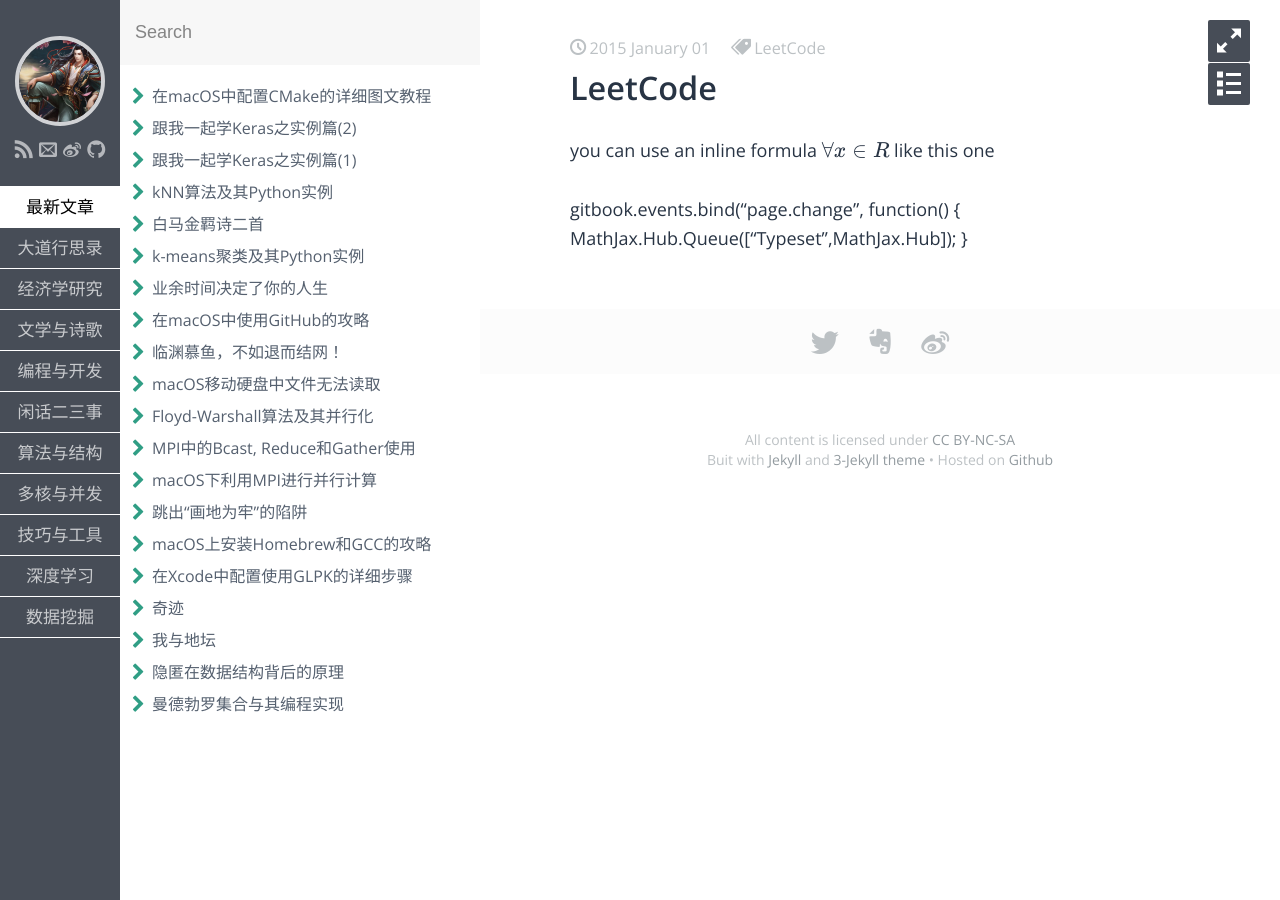
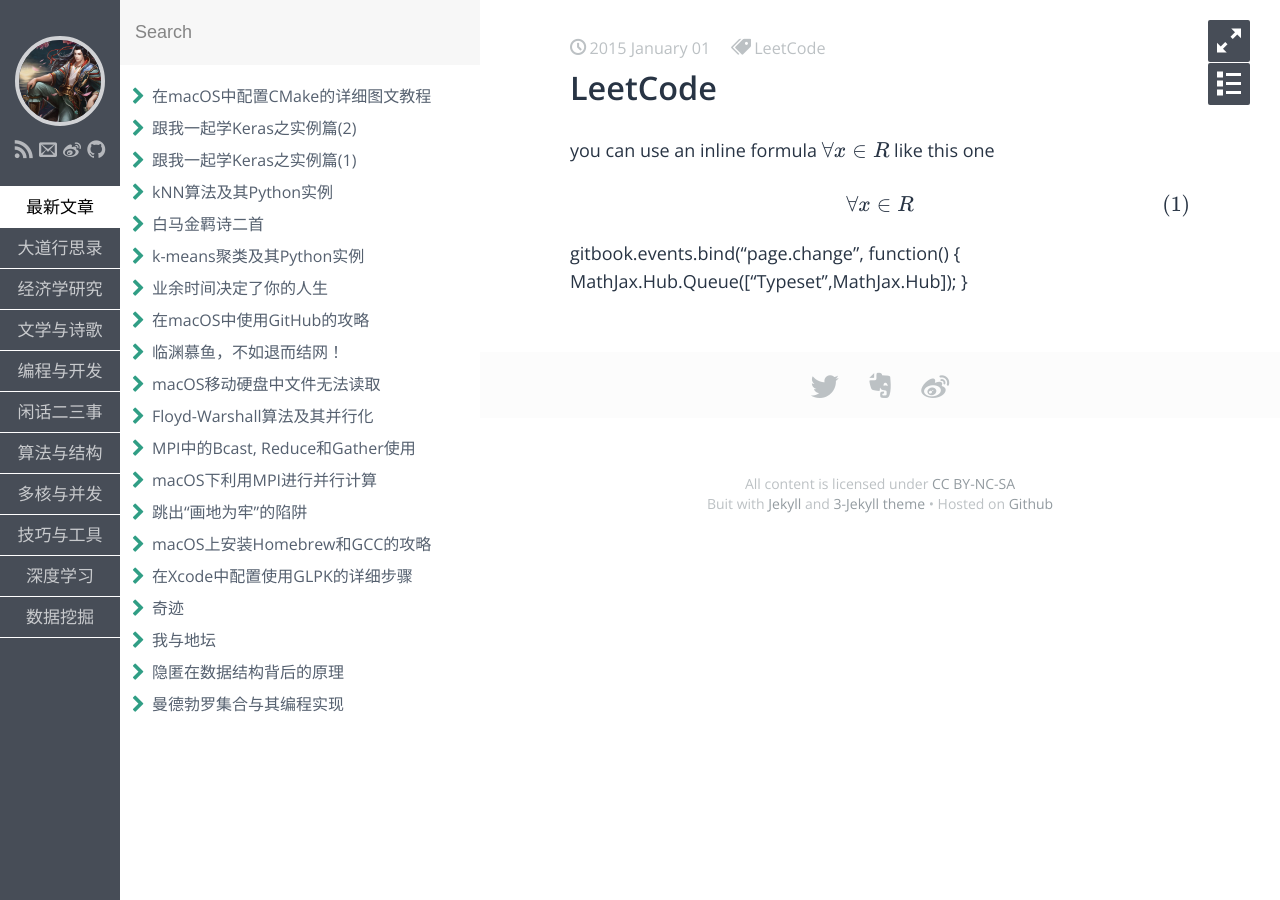
Before and after one commit to fzuo/baimafujinji, a Jekyll site: the page built from _posts/datamining/2015-01-01-aaa.md, in a window 1280 px wide. Built offline with Jekyll 4.4.1, drawn with Linux system fonts in a browser that asks for light colours; some web fonts are replaced; formulas are drawn with MathJax 3.

Commit message:
Update 2015-01-01-aaa.md

```diff
--- a/_posts/datamining/2015-01-01-aaa.md
+++ b/_posts/datamining/2015-01-01-aaa.md
@@ -10,6 +10,8 @@
 
 you can use an inline formula $$\forall x \in R$$ like this one
 
+<script type="math/tex; mode=display"> \forall x \in R </script>
+
 gitbook.events.bind("page.change", function() {
     MathJax.Hub.Queue(["Typeset",MathJax.Hub]);
 }
```
